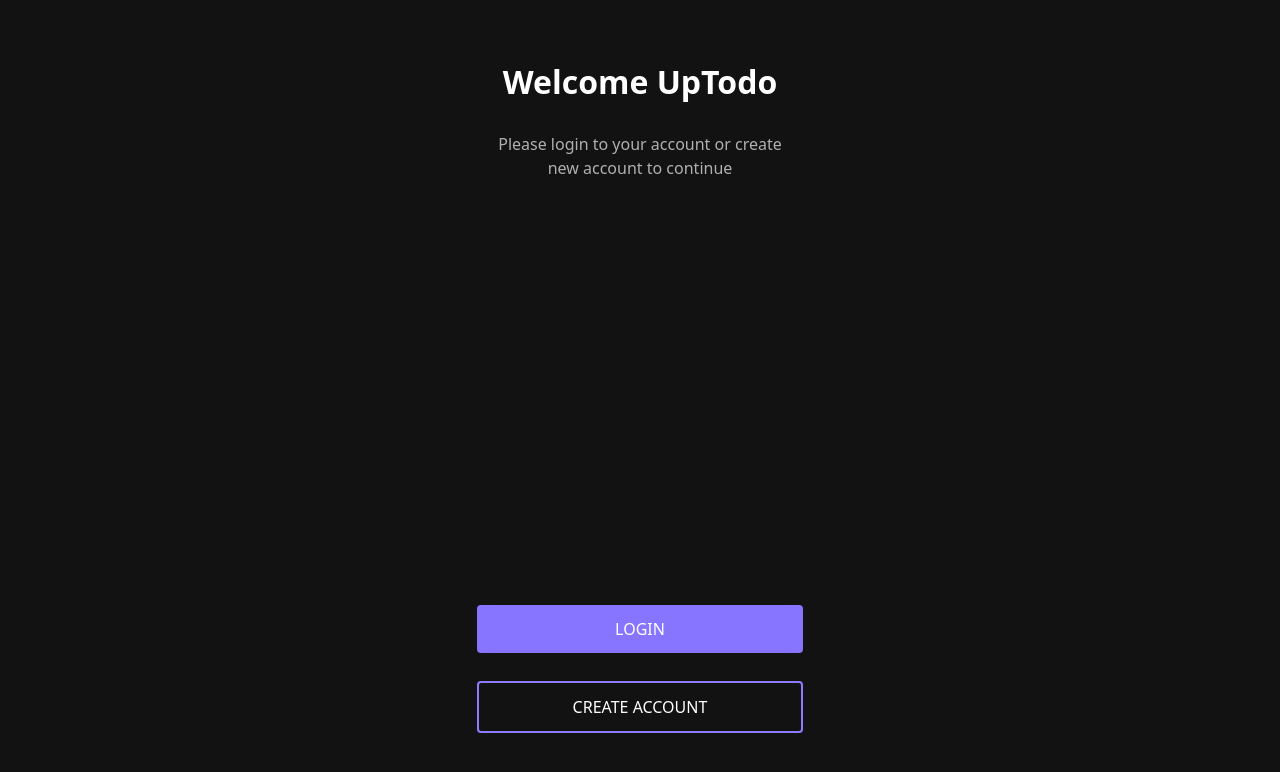
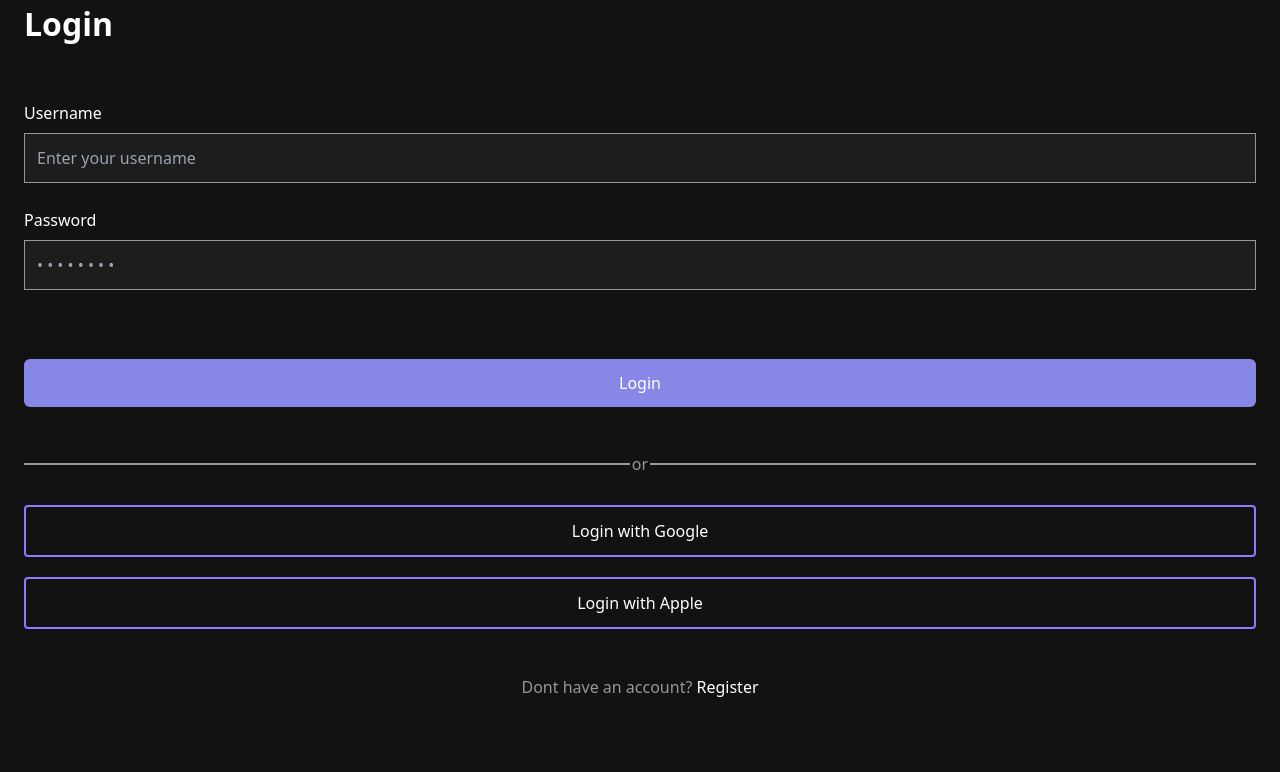
Before and after one commit to hadienzz/todo-next, a Next.js app: page /login in a window 1280 px wide. Shown: the top 772 px of the page. Built offline with nearby package versions, Linux system fonts and the light colour scheme.

Commit message:
feat(update): finishing loginpage, add useformaction

```diff
--- /dev/null
+++ b/components/UI/Button.jsx
@@ -0,0 +1,9 @@
+const Button = ({ children }) => {
+    return (
+        <button className="border-2 py-3 border-[#8E7CFF] rounded-[4px] w-full text-white" >
+            {children}
+        </button>
+    )
+}
+
+export default Button
--- a/components/UI/Input.jsx
+++ b/components/UI/Input.jsx
@@ -1,9 +1,9 @@
-const Input = ({ label, placeholder, type }) => {
+const Input = ({ label, placeholder, type, name }) => {
     return (
         <>
-            <div className="text-white ">
+            <div className="text-white grid gap-2 ">
                 <label htmlFor="" className="">{label}</label>
-                <input type={type} className="w-full bg-[#1D1D1D] border-[0.8px] border-[white] p-3" placeholder={placeholder} />
+                <input type={type} className="w-full bg-[#1D1D1D] border-[0.8px] border-[#979797] p-3 outline-none" name={name} placeholder={placeholder} />
             </div>
         </>
     )
--- a/data.jsx
+++ b/data.jsx
@@ -8,3 +8,10 @@ export const CONTENTS = [
     { image: icon2.src, title: 'Create daily routine', description: 'In Uptodo  you can create your personalized routine to stay productive', id: 'c2' },
     { image: icon3.src, title: 'Organize your tasks', description: 'You can organize your daily tasks by adding your tasks into separate categories', id: 'c3' },
 ]
+
+export const accounts = [
+    { username: 'hadienzz', password: 'h4d13Nbtk' },
+    { username: 'dienzzooo', password: 'hadienzz737' },
+    { username: 'dienzz', password: 'asdfghj' },
+
+]
--- /dev/null
+++ b/src/app/lib/action.jsx
@@ -0,0 +1,12 @@
+import { accounts } from "../../../data"
+
+export const getAccount = (prevState, formData) => {
+    const selectedAccount = {
+        username: formData.get('username'),
+        password: formData.get('password')
+    }
+
+    console.log(selectedAccount)
+    console.log(accounts[0])
+    console.log(selectedAccount.username === accounts[0].username && selectedAccount.password === accounts[0].password)
+}
--- a/src/app/login/page.jsx
+++ b/src/app/login/page.jsx
@@ -1,20 +1,40 @@
-import Link from "next/link"
+'use client'
 
-const LoginPage = () => {
+import { useActionState, useRef } from "react"
+import Button from "../../../components/UI/Button"
+import Input from "../../../components/UI/Input"
+import { useFormState } from "react-dom"
+import { getAccount } from "../lib/action"
+
+
+
+const RegisterPage = () => {
+    const [state, formAction] = useActionState(getAccount, { message: null })
+
     return (
-        <main className="bg-[#121212] h-screen flex items-center text-center flex-col justify-between">
-            <div className="mt-[58px]">
-                <h1 className="text-[#FFF] text-[32px] font-bold mb-[26px]">Welcome UpTodo</h1>
-                <p className="text-dark max-w-[287px]">Please login to your account or create new account to continue</p>
+        <main className="h-screen bg-[#121212] px-6 ">
+            <h1 className="text-white font-bold text-[32px]" >Login</h1>
+            <form action={formAction}>
+                <div className="mt-[53px] grid gap-[25px]">
+                    <Input label={'Username'} placeholder={'Enter your username'} type={'text'} name={'username'} />
+                    <Input label={'Password'} placeholder={'• • • • • • • •'} type={'password'} name={'password'} />
+                </div>
+                <div>
+                    <button className="w-full bg-[#8687E7] rounded-md text-white  py-3 mt-[69px]" type="submit">Login</button>
+                </div>
+            </form>
+            <div className="flex items-center justify-center mt-[45px]">
+                <span className="border-[1px] border-[#979797] w-full"></span>
+                <p className="text-[#979797] px-[2px]">or</p>
+                <span className="border-[1px] border-[#979797] w-full h-[1px]"></span>
             </div>
-            <div className="text-white flex flex-col gap-7 mb-[67px]">
-                <button className='px-[138px] py-3 bg-[#8875FF] rounded-[4px] '>LOGIN</button>
-                <Link href={'/login/register'} className="border-2 py-3 border-[#8E7CFF] rounded-[4px]">
-                    <button className="">CREATE ACCOUNT</button>
-                </Link>
+            <div className="grid gap-5 mt-[29px]">
+                <Button>Login with Google</Button>
+                <Button>Login with Apple</Button>
             </div>
-        </main >
+            <p className="text-[#979797] text-center mt-[46px]">Dont have an account? <span className="text-white cursor-pointer">Register</span> </p>
+        </main>
     )
 }
 
-export default LoginPage
+export default RegisterPage
--- a/src/app/login/register/page.jsx
+++ /dev/null
@@ -1,18 +0,0 @@
-import Input from "../../../../components/UI/Input"
-
-const RegisterPage = () => {
-    return (
-        <main className="h-screen bg-[#121212] px-6 ">
-            <h1>Login</h1>
-            <div className="mt-[53px] grid gap-[25px]">
-                <Input label={'Username'} placeholder={'Enter your username'} type={'text'} />
-                <Input label={'Password'} placeholder={'• • • • • • • •'} type={'password'} />
-            </div>
-            <div>
-                <button className="w-full bg-[#8687E7] rounded-md text-white  py-3 mt-[69px]">Login</button>
-            </div>
-        </main>
-    )
-}
-
-export default RegisterPage
--- a/src/app/page.jsx
+++ b/src/app/page.jsx
@@ -22,7 +22,7 @@ const Home = () => {
     const SwiperButtonNext = () => {
         const swiper = useSwiper()
         return (
-      <button onClick={() => slideIsEnd ? router.push('/login') : swiper.slideNext()} className='px-6 py-3 bg-[#8875FF] rounded-[4px]'>{!slideIsEnd ? 'Next' : 'Get Started'}</button>
+            <button onClick={() => slideIsEnd ? router.push('/start') : swiper.slideNext()} className='px-6 py-3 bg-[#8875FF] rounded-[4px]'>{!slideIsEnd ? 'Next' : 'Get Started'}</button>
         )
     }
 
--- /dev/null
+++ b/src/app/start/page.jsx
@@ -0,0 +1,22 @@
+import Link from "next/link"
+
+const StartPage = () => {
+    return (
+        <main className="bg-[#121212] h-screen flex items-center text-center flex-col justify-between">
+            <div className="mt-[58px]">
+                <h1 className="text-[#FFF] text-[32px] font-bold mb-[26px]">Welcome UpTodo</h1>
+                <p className="text-dark max-w-[287px]">Please login to your account or create new account to continue</p>
+            </div>
+            <div className="text-white flex flex-col gap-7 mb-[67px]">
+                <Link href={'/login'} className='px-[138px] py-3 bg-[#8875FF] rounded-[4px] '>
+                    <button >LOGIN</button>
+                </Link>
+                <Link href={'/login/register'} className="border-2 py-3 border-[#8E7CFF] rounded-[4px]">
+                    <button className="">CREATE ACCOUNT</button>
+                </Link>
+            </div>
+        </main >
+    )
+}
+
+export default StartPage
```
Lines whose indentation alone changed are shown as unchanged.
